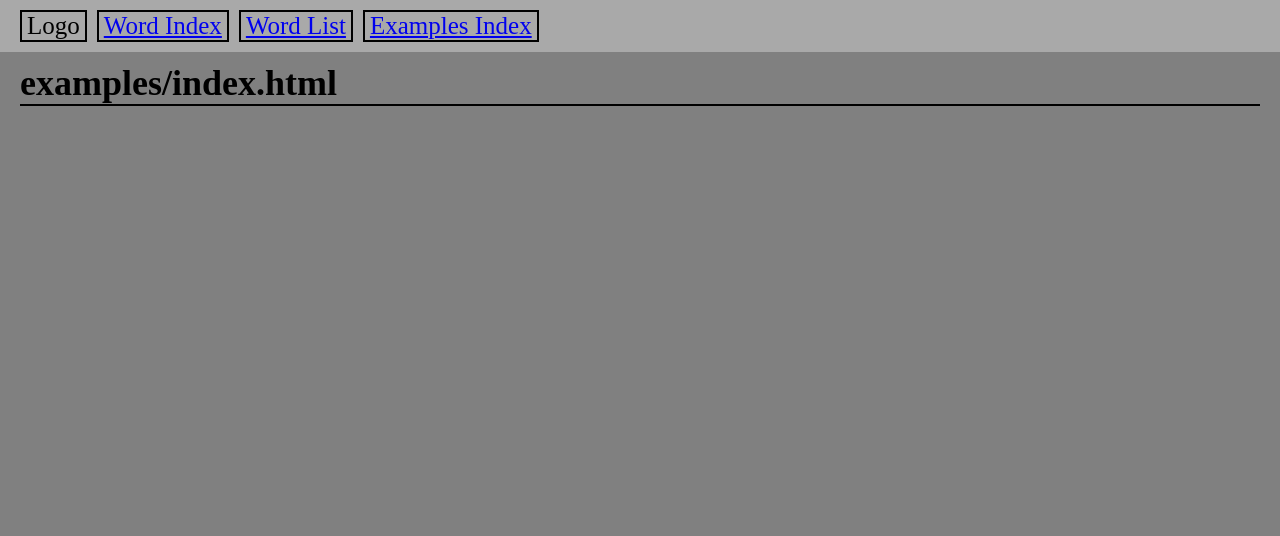
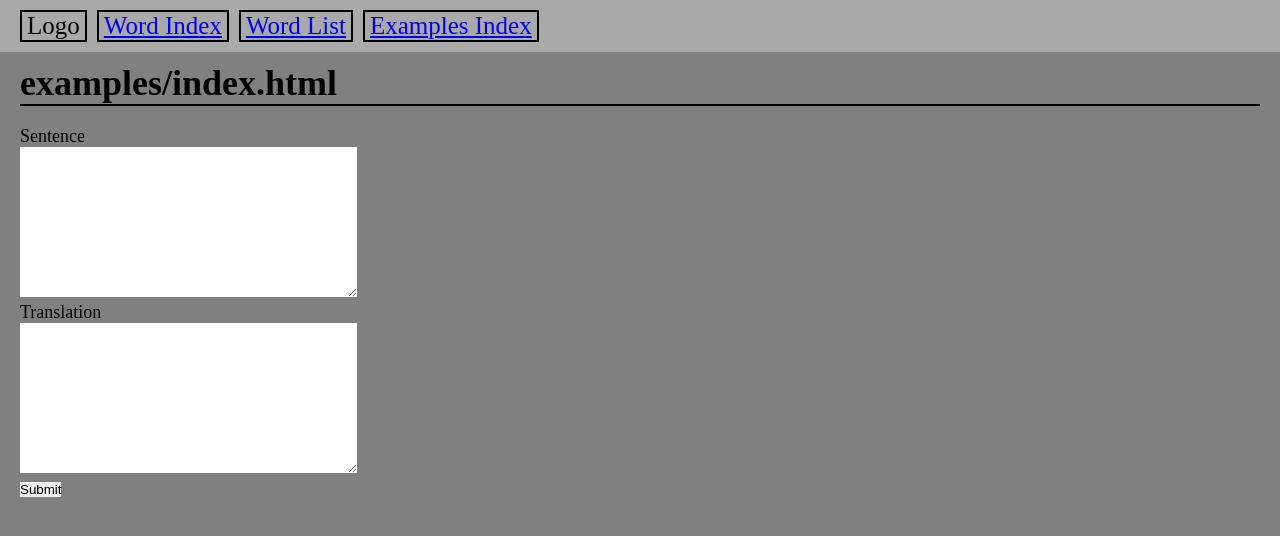
Before and after one commit to Lootmann/OtherRepos, a Django app: page /examples/ in a window 1280 px wide. Shown: the top 536 px of the page. Run offline with Django 4.2, Linux system fonts and the light colour scheme.

Commit message:
examples: create example

```diff
--- a/samples/memorize-words/examples/forms.py
+++ b/samples/memorize-words/examples/forms.py
@@ -1,6 +1,6 @@
 from django import forms
 
-from words.models import Example
+from examples.models import Example
 
 
 class ExampleForm(forms.ModelForm):
--- a/samples/memorize-words/examples/views.py
+++ b/samples/memorize-words/examples/views.py
@@ -2,10 +2,13 @@ from django.http import HttpRequest
 from django.shortcuts import render
 from django.views import generic
 
+from examples.forms import ExampleForm
+
 
 class ExampleIndexView(generic.View):
-    # form_class = "..."
+    form_class = ExampleForm
     template_name = "examples/index.html"
 
     def get(self, request: HttpRequest, *args, **kwargs):
-        return render(request, self.template_name, {})
+        form = self.form_class()
+        return render(request, self.template_name, {"form": form})
--- a/samples/memorize-words/templates/examples/index.html
+++ b/samples/memorize-words/templates/examples/index.html
@@ -2,7 +2,7 @@
 {% load static %}
 
 {% block extracss %}
-{% comment %} <link rel="stylesheet" href="{% static 'words/index.css' %}"> {% endcomment %}
+<link rel="stylesheet" href="{% static 'components/form.css' %}">
 {% endblock extracss %}
 
 {% block title %}
@@ -12,4 +12,20 @@ examples/index.html
 {% block main %}
 <h1>examples/index.html</h1>
 
+<form method="post">
+  {% csrf_token %}
+  <div>
+    <p><label for="sentence">{{ form.sentence.label}}</label></p>
+    {{ form.sentence }}
+  </div>
+
+  <div>
+    <p><label for="translation">{{ form.translation.label}}</label></p>
+    {{ form.translation }}
+  </div>
+
+  <div>
+    <button type="submit" class="btn">Submit</button>
+  </div>
+</form>
 {% endblock main %}
```
